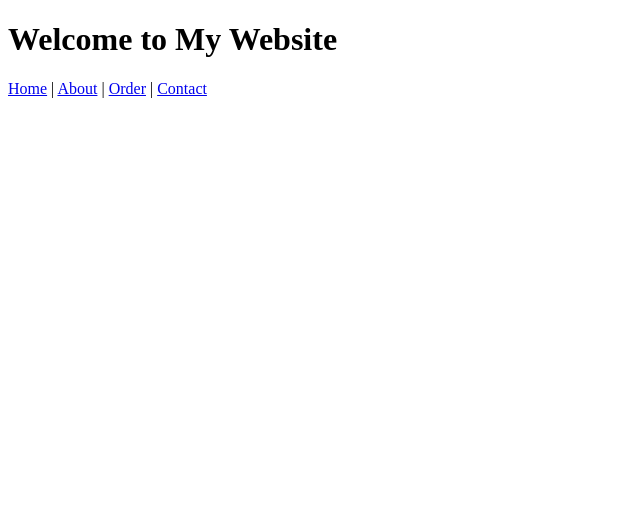
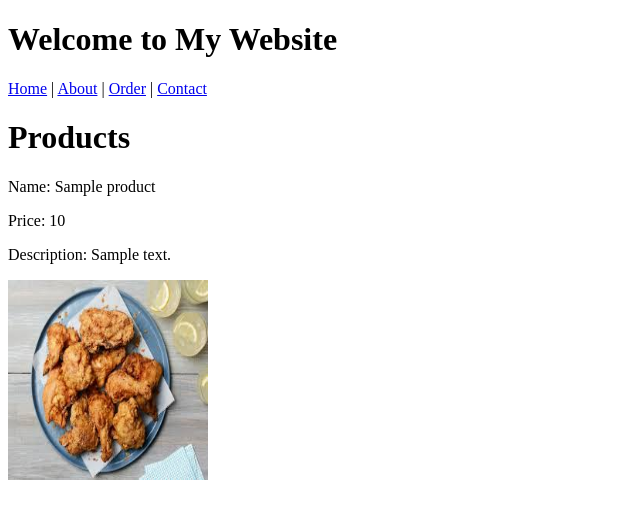
Before and after one commit to YumenoRetort/CocinaNiPao, a PHP site: page /order.php in a window 1280 px wide. Shown: the top 519 px of the page, without its empty margins (0-640 px from the left). Run offline with PHP 8.4, Linux system fonts and the light colour scheme; tables that the repository leaves empty hold one stand-in row (values such as "Sample post").

Commit message:
Add Product Display

```diff
--- /dev/null
+++ b/display_product.php
@@ -0,0 +1,39 @@
+<!DOCTYPE html>
+<html lang="en">
+<head>
+	<meta charset="UTF-8">
+	<meta name="viewport" content="width=device-width, initial-scale=1.0">
+	<title>View Products</title>
+
+	<link rel = "stylesheet" href="css/style.css">
+</head>
+<body>
+
+    <h1>Products</h1>
+
+    <?php
+    include 'Admin/connect.php';
+
+    $query = "SELECT * FROM food_products";
+    $result = mysqli_query($con, $query);
+
+    if (mysqli_num_rows($result) > 0) {
+        while ($row = mysqli_fetch_assoc($result)) {
+            echo "<div>";
+            echo "<p>Name: " . $row['food_name'] . "</p>";
+            echo "<p>Price: " . $row['food_price'] . "</p>";
+            echo "<p>Description: " . $row['food_description'] . "</p>";
+            echo "<img src='images/images.jpg' alt='Product Image' style='width: 200px; height: 200px;'>";
+            echo "</div>";
+        }
+    } else {
+        echo "No products found.";
+    }
+
+    mysqli_close($con);
+    ?>
+
+	<script src="js/script.js"></script>
+
+</body>
+</html>
--- a/order.php
+++ b/order.php
@@ -11,6 +11,7 @@
 
     <?php
     include('header.php');
+	include('display_product.php');
 	?>
 	<script src="js/script.js"></script>
 
```
